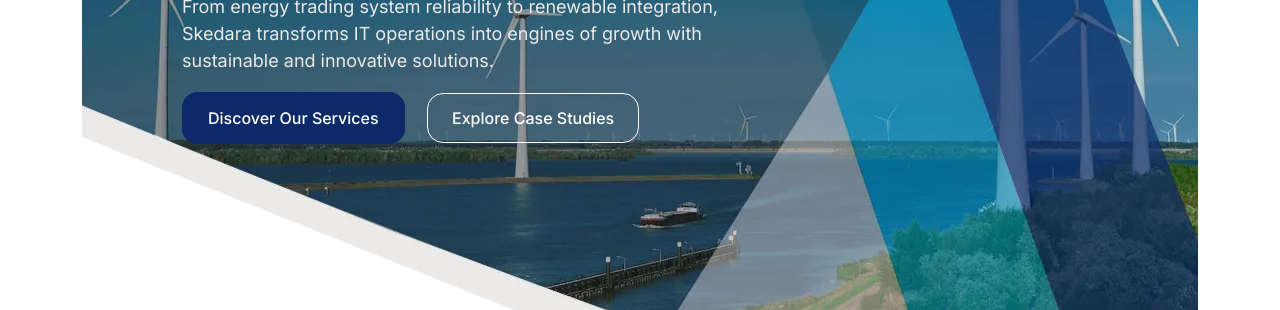
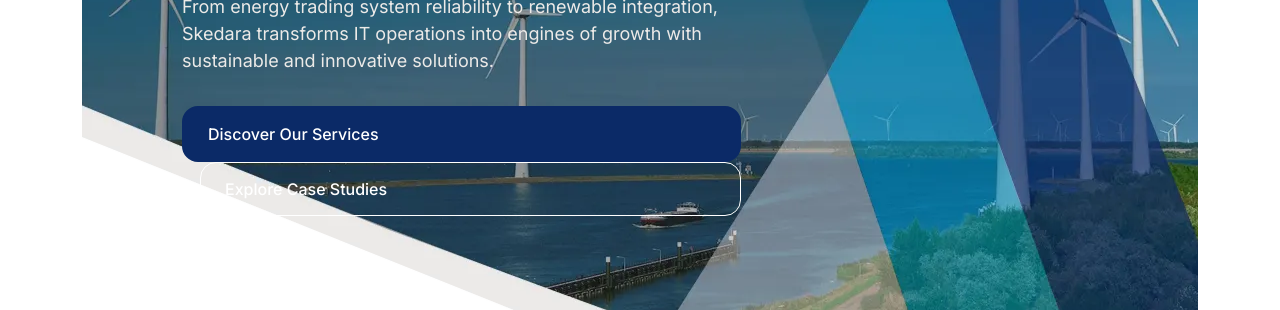
Before and after one commit to viveknhc/acodez, a plain HTML site: page index.html in a window 1280 px wide. Shown: the part 446-756 px from the top of the page. Drawn offline with nearby package versions, Linux system fonts and the light colour scheme.

Commit message:
19/09/25

```diff
--- a/assets/css/style.scss
+++ b/assets/css/style.scss
@@ -249,6 +249,11 @@ nav {
 
             .primary-button-border {
                 margin: 0 0 0 18px;
+            }
+
+            .img-box{
+                display: flex;
+                flex-direction: column;
             }
         }
     }
@@ -2367,6 +2372,7 @@ footer {
                     position: absolute;
                     right: 0;
                     top: -58px;
+                    z-index: 1;
                 }
 
                 .box {
--- a/index.html
+++ b/index.html
@@ -16,7 +16,7 @@
     <link href="https://cdn.jsdelivr.net/npm/bootstrap@5.3.8/dist/css/bootstrap.min.css" rel="stylesheet">
     <link rel="stylesheet" href="https://cdn.jsdelivr.net/npm/swiper@11/swiper-bundle.min.css" />
     <link href="https://unpkg.com/aos@2.3.1/dist/aos.css" rel="stylesheet">
-    <link rel="stylesheet" href="assets/css/style.min.css">
+    <link rel="stylesheet" href="assets/css/style.css">
 
 </head>
 
@@ -91,7 +91,7 @@
                         <p data-aos="fade-up" data-aos-duration="800">From energy trading system reliability to
                             renewable integration, Skedara transforms IT
                             operations into engines of growth with sustainable and innovative solutions.</p>
-                        <div data-aos="fade-up" data-aos-duration="900">
+                        <div class="img-box" data-aos="fade-up" data-aos-duration="900">
 
                             <a href="#" class="primary-button">Discover Our
                                 Services</a>
```
Also changed, not shown: assets/css/style.css, 1 other file.
